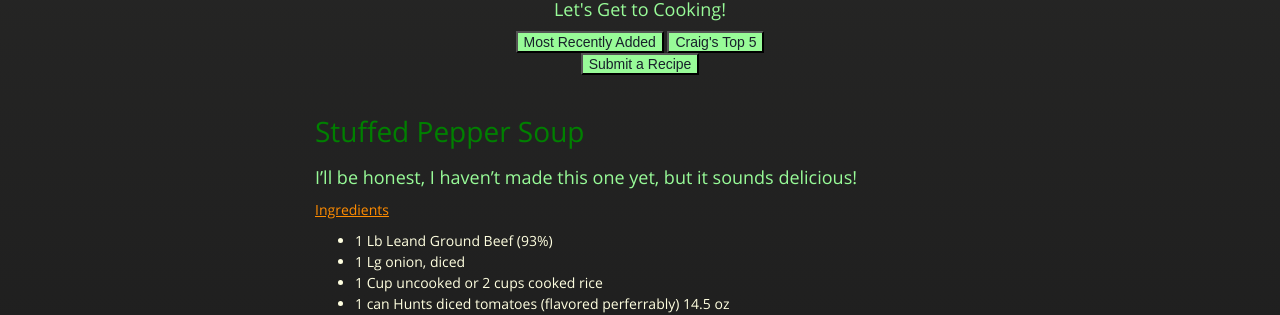
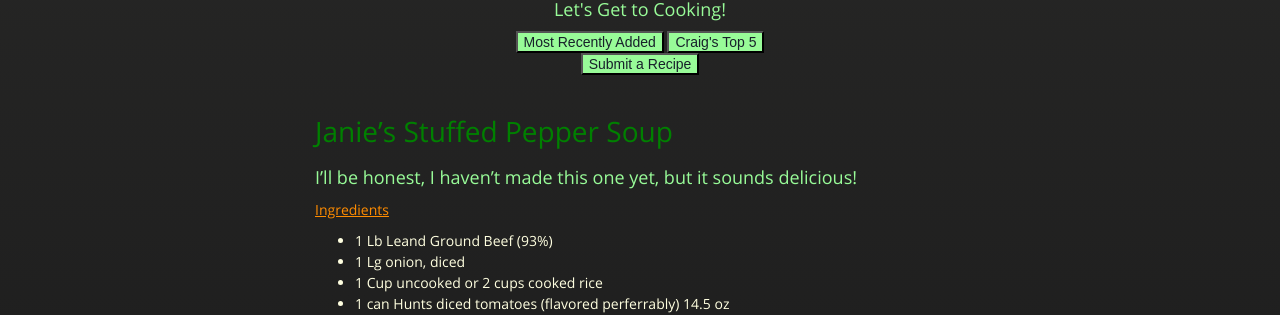
Before and after one commit to cmwillett/TheDigitalCookbook, a Jekyll site: the page built from SoupsAndStews/JaniesStuffedPepperSoup.md, in a window 1280 px wide. Shown: the part 349-664 px from the top of the page. Built offline with Jekyll 4.4.1, drawn with Linux system fonts in a browser that asks for light colours; nearby versions of some CDN libraries; some of the changed lines change nothing that is shown.

Commit message:
Update and rename StuffedPepperSoup.md to JaniesStuffedPepperSoup.md

```diff
--- a/SoupsAndStews/StuffedPepperSoup.md
+++ b/SoupsAndStews/JaniesStuffedPepperSoup.md
@@ -1,9 +1,9 @@
 ---
 layout: default
-title: "Stuffed Pepper Soup"
-tags: stuffed,pepper,soup,craig,willett
+title: "Janie's Stuffed Pepper Soup"
+tags: stuffed,pepper,soup,janie,wilkey
 ---
-# Stuffed Pepper Soup
+# Janie's Stuffed Pepper Soup
 
 ### I'll be honest, I haven't made this one yet, but it sounds delicious!
 
```
